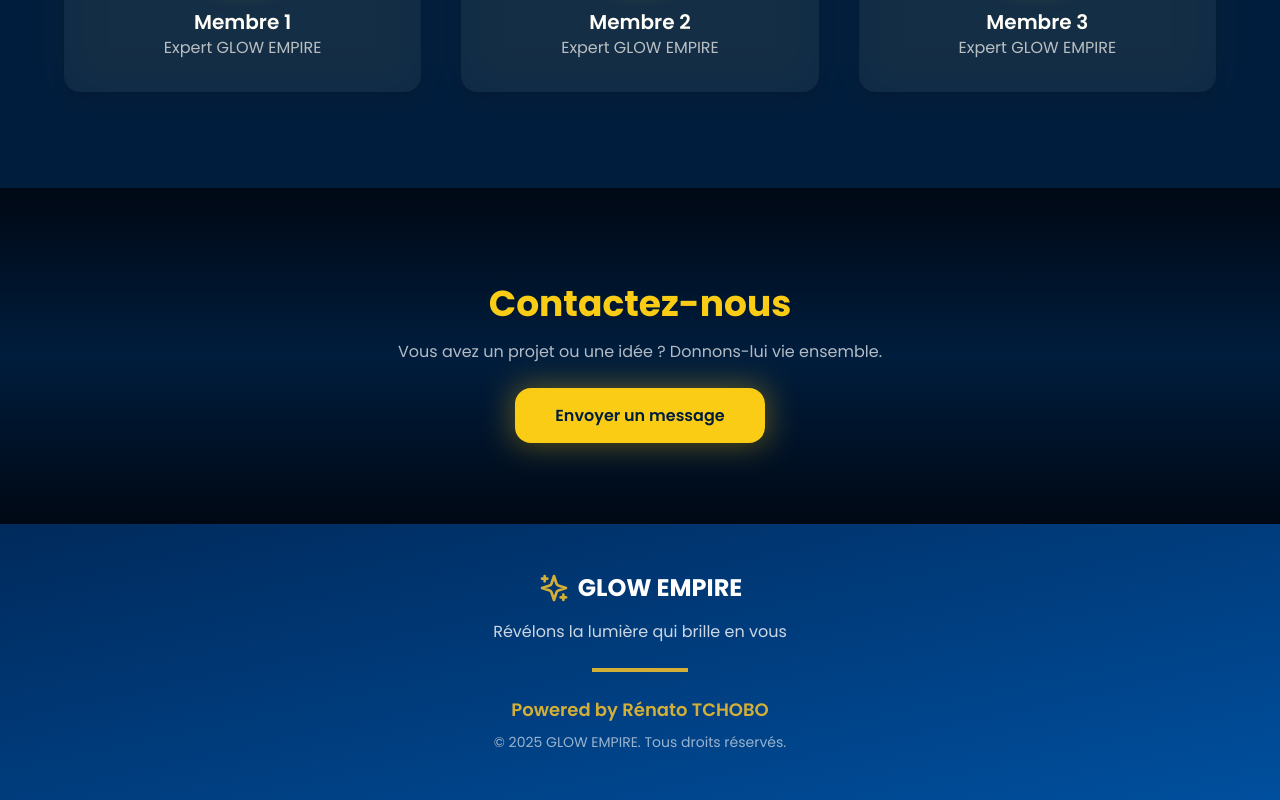
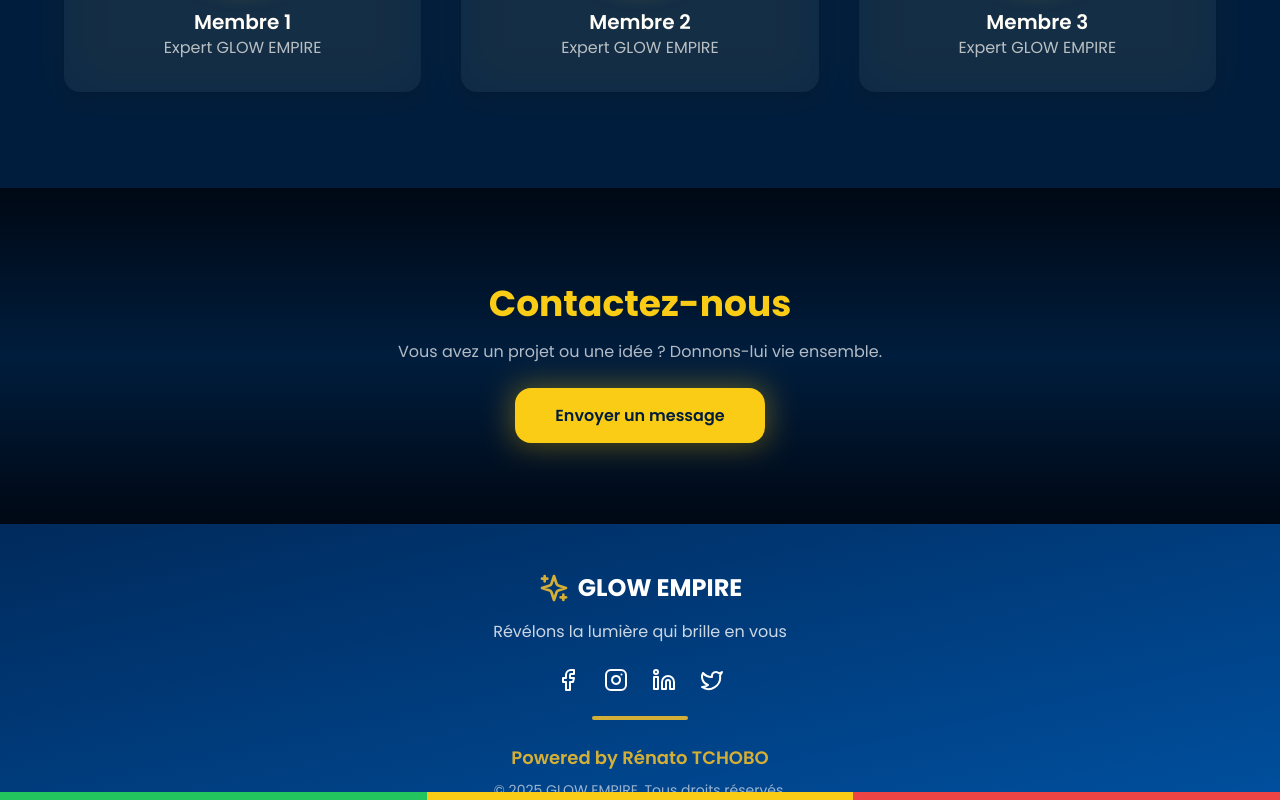
Before and after one commit to adjoeugenie2020-code/glowempire, a React (Vite) app: page / in a window 1280 px wide. Shown: the part 3047-3847 px from the top of the page. Built offline with nearby package versions, Linux system fonts and the light colour scheme.

Commit message:
Updated Footer.tsx

```diff
--- a/src/components/Footer.tsx
+++ b/src/components/Footer.tsx
@@ -1,16 +1,16 @@
 import { motion } from 'framer-motion';
-import { Sparkles } from 'lucide-react';
+import { Sparkles, Facebook, Instagram, Linkedin, Twitter } from 'lucide-react';
 
 const Footer = () => {
   return (
-    <footer className="bg-gradient-to-br from-deepBlue to-royalBlue py-12">
-      <div className="max-w-7xl mx-auto px-4">
+    <footer className="relative bg-gradient-to-br from-deepBlue to-royalBlue pt-12">
+      {/* Contenu principal */}
+      <div className="max-w-7xl mx-auto px-4 text-center">
         <motion.div
           initial={{ opacity: 0, y: 20 }}
           whileInView={{ opacity: 1, y: 0 }}
           viewport={{ once: true }}
           transition={{ duration: 0.6 }}
-          className="text-center"
         >
           <div className="flex items-center justify-center gap-2 mb-4">
             <Sparkles className="w-8 h-8 text-gold" />
@@ -19,7 +19,40 @@ const Footer = () => {
           <p className="text-white/80 mb-6">
             Révélons la lumière qui brille en vous
           </p>
-          <div className="w-24 h-1 bg-gold mx-auto mb-6"></div>
+
+          {/* Réseaux sociaux */}
+          <div className="flex items-center justify-center gap-6 mb-6">
+            <motion.a
+              href="#"
+              whileHover={{ scale: 1.2 }}
+              className="text-white"
+            >
+              <Facebook className="w-6 h-6" />
+            </motion.a>
+            <motion.a
+              href="#"
+              whileHover={{ scale: 1.2 }}
+              className="text-white"
+            >
+              <Instagram className="w-6 h-6" />
+            </motion.a>
+            <motion.a
+              href="#"
+              whileHover={{ scale: 1.2 }}
+              className="text-white"
+            >
+              <Linkedin className="w-6 h-6" />
+            </motion.a>
+            <motion.a
+              href="#"
+              whileHover={{ scale: 1.2 }}
+              className="text-white"
+            >
+              <Twitter className="w-6 h-6" />
+            </motion.a>
+          </div>
+
+          <div className="w-24 h-1 bg-gold mx-auto mb-6 rounded-full"></div>
           <p className="text-gold font-semibold text-lg">
             Powered by Rénato TCHOBO
           </p>
@@ -28,6 +61,13 @@ const Footer = () => {
           </p>
         </motion.div>
       </div>
+
+      {/* Barre colorée vert-jaune-rouge */}
+      <div className="absolute bottom-0 left-0 w-full h-2 flex">
+        <div className="w-1/3 h-full bg-green-500"></div>
+        <div className="w-1/3 h-full bg-yellow-400"></div>
+        <div className="w-1/3 h-full bg-red-500"></div>
+      </div>
     </footer>
   );
 };
```
